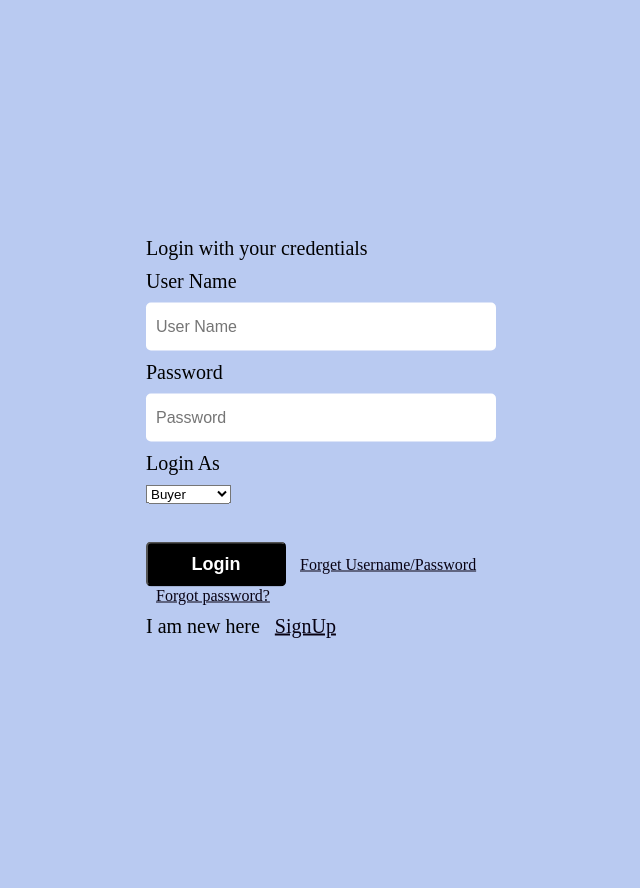
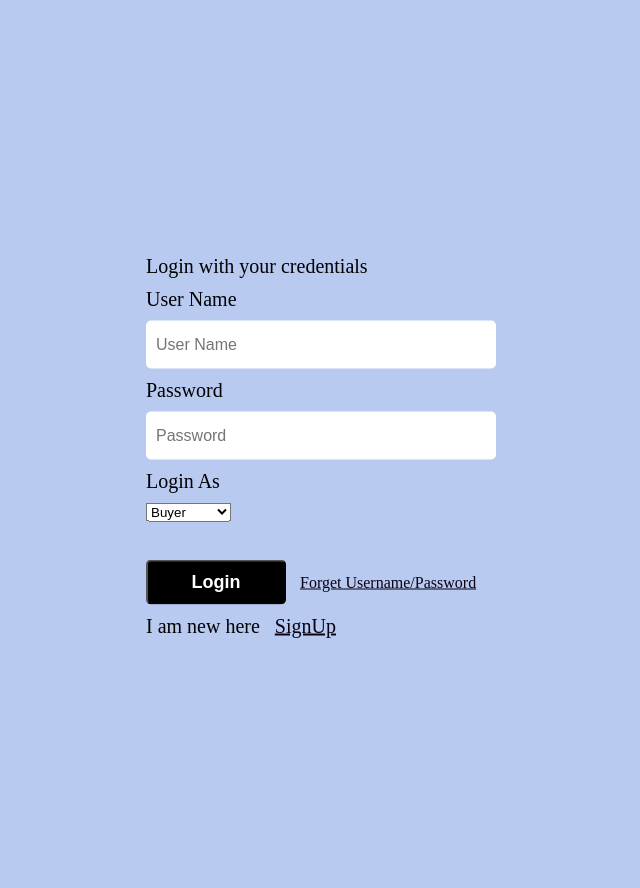
Before and after one commit to lianahasan/Techeria, a Django app: page /loginpage in a window 1280 px wide. Shown: the top 888 px of the page, without its empty margins (344-984 px from the left). Run offline with Django 3.2, Linux system fonts and the light colour scheme; parts of the project's set-up code (start-up, migrations or seed data) failed here and were passed over.

Commit message:
loginpage fix

```diff
--- a/techeria_controller/templates/loginpage.html
+++ b/techeria_controller/templates/loginpage.html
@@ -69,8 +69,6 @@ nav{
 
 			<a href="reset_password">Forget Username/Password</a>
 
-      <a href="{% url 'forgotPassword' %}" class="float-right">Forgot password?</a>
-
 			<p>I am new here <a href="registration"> SignUp</a></p>
 		</form>
 
```
